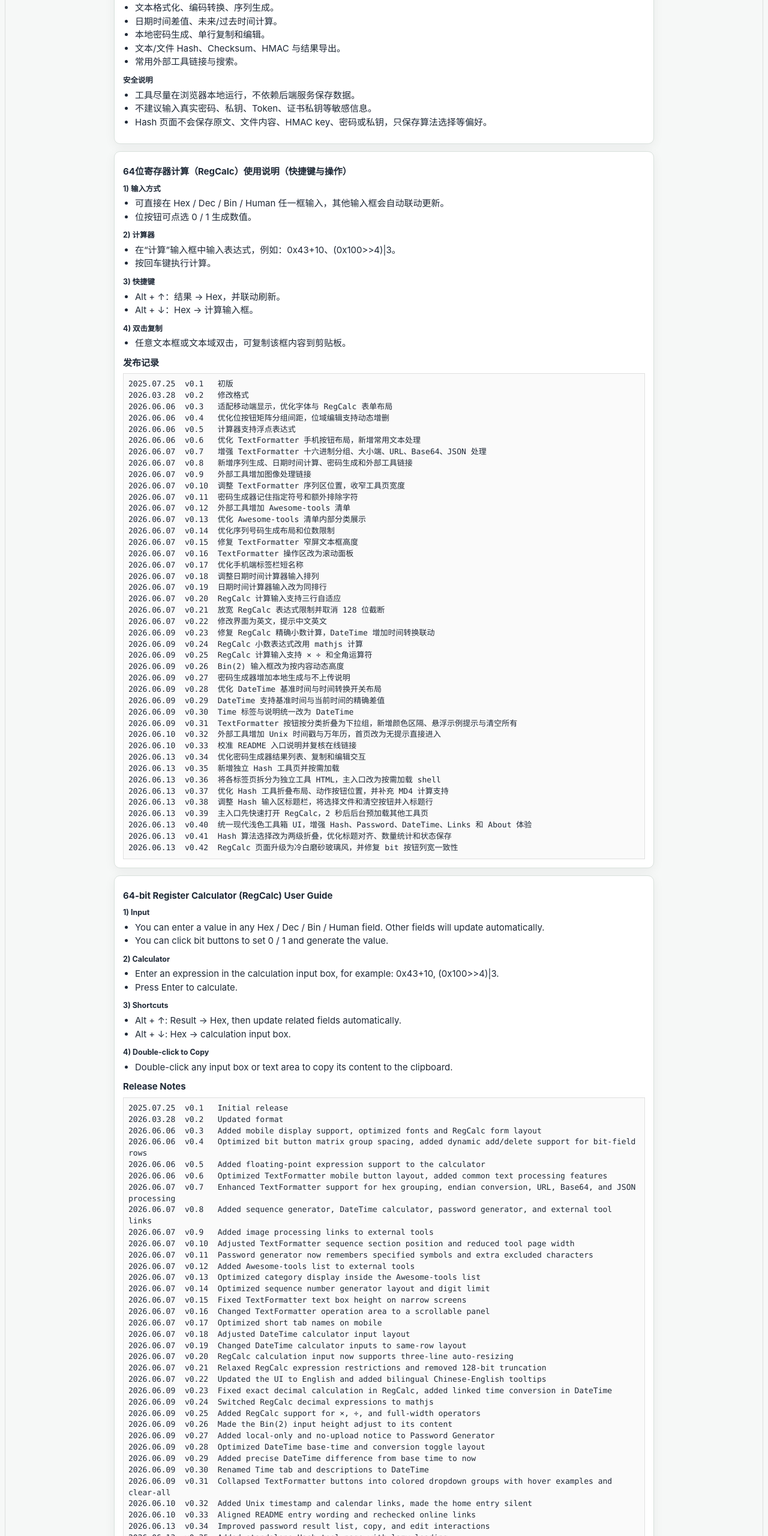
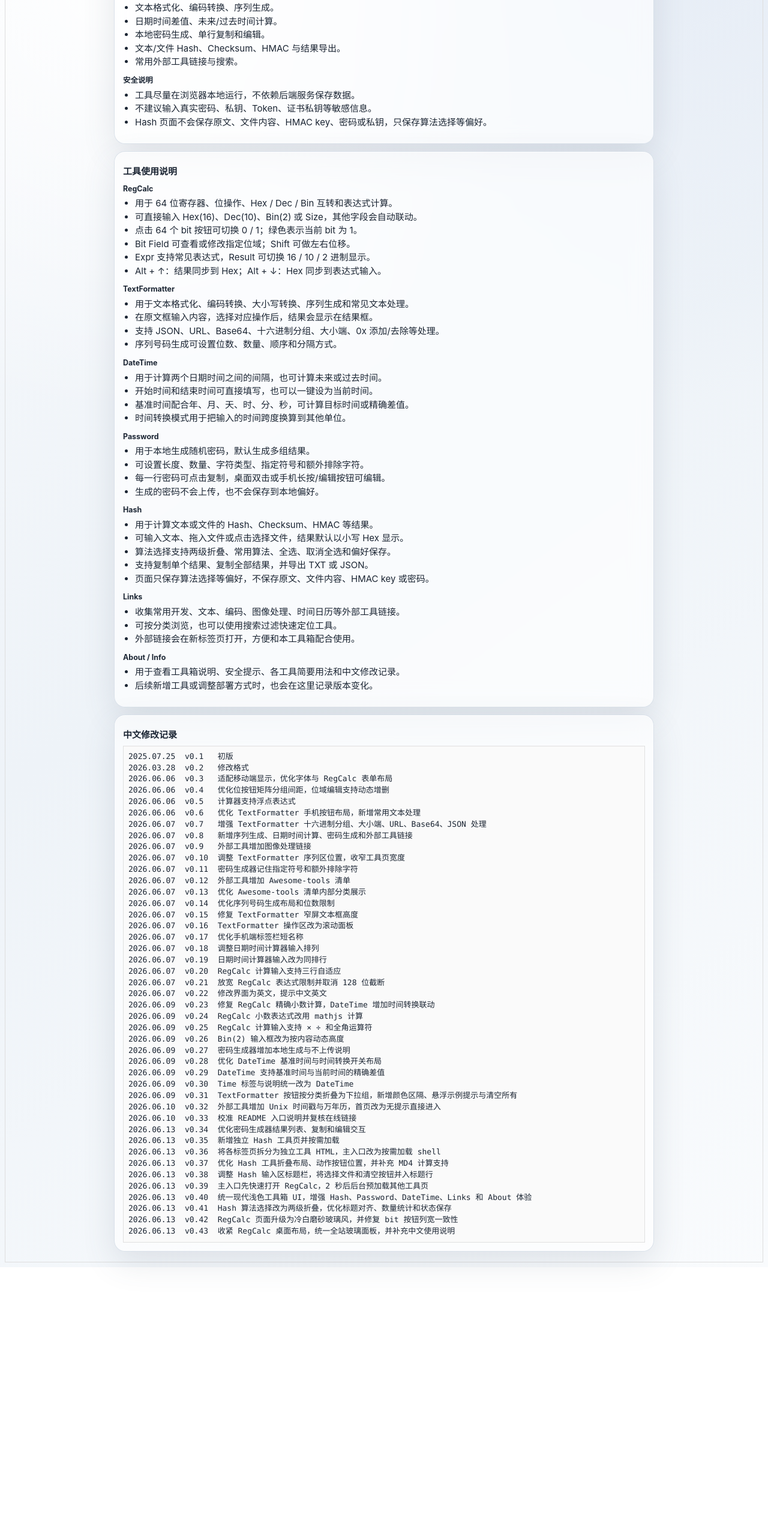
Before and after one commit to yakoye/RegCalcTextTool, a website: page AboutTool.html in a window 1280 px wide. Shown: the part 240-2800 px from the top of the page at 60% size. After the commit the page ends 2352 px from the top, so only its background shows below. Drawn offline with Linux system fonts and the light colour scheme.

Commit message:
Tighten glass toolbox layout

```diff
--- a/AboutTool.html
+++ b/AboutTool.html
@@ -955,7 +955,7 @@ body { margin: 0; padding: 8px; background: #f8f8f8; }
 
             <div class="tool-section">
                 <h4>RegCalcTextTool 工具箱</h4>
-                <p>一个轻量、静态、偏本地运行的开发与文本处理工具箱。当前版本：v0.42。</p>
+                <p>一个轻量、静态、偏本地运行的开发与文本处理工具箱。当前版本：v0.43。</p>
                 <div class="tool-note">包含 RegCalc、TextFormatter、DateTime、Password、Hash、Links 等工具；主入口按需加载各工具页，并在后台预加载以提升切换速度。</div>
                 <h5>功能列表</h5>
                 <ul>
@@ -975,32 +975,66 @@ body { margin: 0; padding: 8px; background: #f8f8f8; }
             </div>
 
             <div class="tool-section">
-                <h4>64位寄存器计算（RegCalc）使用说明（快捷键与操作）</h4>
-
-                <h5>1) 输入方式</h5>
+                <h4>工具使用说明</h4>
+                <h5>RegCalc</h5>
                 <ul>
-                    <li>可直接在 Hex / Dec / Bin / Human 任一框输入，其他输入框会自动联动更新。</li>
-                    <li>位按钮可点选 0 / 1 生成数值。</li>
+                    <li>用于 64 位寄存器、位操作、Hex / Dec / Bin 互转和表达式计算。</li>
+                    <li>可直接输入 Hex(16)、Dec(10)、Bin(2) 或 Size，其他字段会自动联动。</li>
+                    <li>点击 64 个 bit 按钮可切换 0 / 1；绿色表示当前 bit 为 1。</li>
+                    <li>Bit Field 可查看或修改指定位域；Shift 可做左右位移。</li>
+                    <li>Expr 支持常见表达式，Result 可切换 16 / 10 / 2 进制显示。</li>
+                    <li>Alt + ↑：结果同步到 Hex；Alt + ↓：Hex 同步到表达式输入。</li>
                 </ul>
 
-                <h5>2) 计算器</h5>
+                <h5>TextFormatter</h5>
                 <ul>
-                    <li>在“计算”输入框中输入表达式，例如：0x43+10、(0x100>>4)|3。</li>
-                    <li>按回车键执行计算。</li>
+                    <li>用于文本格式化、编码转换、大小写转换、序列生成和常见文本处理。</li>
+                    <li>在原文框输入内容，选择对应操作后，结果会显示在结果框。</li>
+                    <li>支持 JSON、URL、Base64、十六进制分组、大小端、0x 添加/去除等处理。</li>
+                    <li>序列号码生成可设置位数、数量、顺序和分隔方式。</li>
                 </ul>
 
-                <h5>3) 快捷键</h5>
+                <h5>DateTime</h5>
                 <ul>
-                    <li>Alt + ↑：结果 → Hex，并联动刷新。</li>
-                    <li>Alt + ↓：Hex → 计算输入框。</li>
+                    <li>用于计算两个日期时间之间的间隔，也可计算未来或过去时间。</li>
+                    <li>开始时间和结束时间可直接填写，也可以一键设为当前时间。</li>
+                    <li>基准时间配合年、月、天、时、分、秒，可计算目标时间或精确差值。</li>
+                    <li>时间转换模式用于把输入的时间跨度换算到其他单位。</li>
                 </ul>
 
-                <h5>4) 双击复制</h5>
+                <h5>Password</h5>
                 <ul>
-                    <li>任意文本框或文本域双击，可复制该框内容到剪贴板。</li>
+                    <li>用于本地生成随机密码，默认生成多组结果。</li>
+                    <li>可设置长度、数量、字符类型、指定符号和额外排除字符。</li>
+                    <li>每一行密码可点击复制，桌面双击或手机长按/编辑按钮可编辑。</li>
+                    <li>生成的密码不会上传，也不会保存到本地偏好。</li>
                 </ul>
 
-                <h4>发布记录</h4>
+                <h5>Hash</h5>
+                <ul>
+                    <li>用于计算文本或文件的 Hash、Checksum、HMAC 等结果。</li>
+                    <li>可输入文本、拖入文件或点击选择文件，结果默认以小写 Hex 显示。</li>
+                    <li>算法选择支持两级折叠、常用算法、全选、取消全选和偏好保存。</li>
+                    <li>支持复制单个结果、复制全部结果，并导出 TXT 或 JSON。</li>
+                    <li>页面只保存算法选择等偏好，不保存原文、文件内容、HMAC key 或密码。</li>
+                </ul>
+
+                <h5>Links</h5>
+                <ul>
+                    <li>收集常用开发、文本、编码、图像处理、时间日历等外部工具链接。</li>
+                    <li>可按分类浏览，也可以使用搜索过滤快速定位工具。</li>
+                    <li>外部链接会在新标签页打开，方便和本工具箱配合使用。</li>
+                </ul>
+
+                <h5>About / Info</h5>
+                <ul>
+                    <li>用于查看工具箱说明、安全提示、各工具简要用法和中文修改记录。</li>
+                    <li>后续新增工具或调整部署方式时，也会在这里记录版本变化。</li>
+                </ul>
+            </div>
+
+            <div class="tool-section">
+                <h4>中文修改记录</h4>
                 <pre class="about-release-note">2025.07.25  v0.1   初版
 2026.03.28  v0.2   修改格式
 2026.06.06  v0.3   适配移动端显示，优化字体与 RegCalc 表单布局
@@ -1042,79 +1076,8 @@ body { margin: 0; padding: 8px; background: #f8f8f8; }
 2026.06.13  v0.39  主入口先快速打开 RegCalc，2 秒后后台预加载其他工具页
 2026.06.13  v0.40  统一现代浅色工具箱 UI，增强 Hash、Password、DateTime、Links 和 About 体验
 2026.06.13  v0.41  Hash 算法选择改为两级折叠，优化标题对齐、数量统计和状态保存
-2026.06.13  v0.42  RegCalc 页面升级为冷白磨砂玻璃风，并修复 bit 按钮列宽一致性</pre>
-
-            </div>
-
-            <div class="tool-section">
-                <h4>64-bit Register Calculator (RegCalc) User Guide</h4>
-
-                <h5>1) Input</h5>
-                <ul>
-                    <li>You can enter a value in any Hex / Dec / Bin / Human field. Other fields will update automatically.</li>
-                    <li>You can click bit buttons to set 0 / 1 and generate the value.</li>
-                </ul>
-
-                <h5>2) Calculator</h5>
-                <ul>
-                    <li>Enter an expression in the calculation input box, for example: 0x43+10, (0x100>>4)|3.</li>
-                    <li>Press Enter to calculate.</li>
-                </ul>
-
-                <h5>3) Shortcuts</h5>
-                <ul>
-                    <li>Alt + ↑: Result → Hex, then update related fields automatically.</li>
-                    <li>Alt + ↓: Hex → calculation input box.</li>
-                </ul>
-
-                <h5>4) Double-click to Copy</h5>
-                <ul>
-                    <li>Double-click any input box or text area to copy its content to the clipboard.</li>
-                </ul>
-
-                <h4>Release Notes</h4>
-                <pre class="about-release-note">2025.07.25  v0.1   Initial release
-2026.03.28  v0.2   Updated format
-2026.06.06  v0.3   Added mobile display support, optimized fonts and RegCalc form layout
-2026.06.06  v0.4   Optimized bit button matrix group spacing, added dynamic add/delete support for bit-field rows
-2026.06.06  v0.5   Added floating-point expression support to the calculator
-2026.06.06  v0.6   Optimized TextFormatter mobile button layout, added common text processing features
-2026.06.07  v0.7   Enhanced TextFormatter support for hex grouping, endian conversion, URL, Base64, and JSON processing
-2026.06.07  v0.8   Added sequence generator, DateTime calculator, password generator, and external tool links
-2026.06.07  v0.9   Added image processing links to external tools
-2026.06.07  v0.10  Adjusted TextFormatter sequence section position and reduced tool page width
-2026.06.07  v0.11  Password generator now remembers specified symbols and extra excluded characters
-2026.06.07  v0.12  Added Awesome-tools list to external tools
-2026.06.07  v0.13  Optimized category display inside the Awesome-tools list
-2026.06.07  v0.14  Optimized sequence number generator layout and digit limit
-2026.06.07  v0.15  Fixed TextFormatter text box height on narrow screens
-2026.06.07  v0.16  Changed TextFormatter operation area to a scrollable panel
-2026.06.07  v0.17  Optimized short tab names on mobile
-2026.06.07  v0.18  Adjusted DateTime calculator input layout
-2026.06.07  v0.19  Changed DateTime calculator inputs to same-row layout
-2026.06.07  v0.20  RegCalc calculation input now supports three-line auto-resizing
-2026.06.07  v0.21  Relaxed RegCalc expression restrictions and removed 128-bit truncation
-2026.06.07  v0.22  Updated the UI to English and added bilingual Chinese-English tooltips
-2026.06.09  v0.23  Fixed exact decimal calculation in RegCalc, added linked time conversion in DateTime
-2026.06.09  v0.24  Switched RegCalc decimal expressions to mathjs
-2026.06.09  v0.25  Added RegCalc support for ×, ÷, and full-width operators
-2026.06.09  v0.26  Made the Bin(2) input height adjust to its content
-2026.06.09  v0.27  Added local-only and no-upload notice to Password Generator
-2026.06.09  v0.28  Optimized DateTime base-time and conversion toggle layout
-2026.06.09  v0.29  Added precise DateTime difference from base time to now
-2026.06.09  v0.30  Renamed Time tab and descriptions to DateTime
-2026.06.09  v0.31  Collapsed TextFormatter buttons into colored dropdown groups with hover examples and clear-all
-2026.06.10  v0.32  Added Unix timestamp and calendar links, made the home entry silent
-2026.06.10  v0.33  Aligned README entry wording and rechecked online links
-2026.06.13  v0.34  Improved password result list, copy, and edit interactions
-2026.06.13  v0.35  Added standalone Hash tool page with lazy loading
-2026.06.13  v0.36  Split tab tools into standalone HTML pages and changed the main entry to a lazy-loading shell
-2026.06.13  v0.37  Refined Hash tool folding layout, moved action buttons, and added MD4 calculation support
-2026.06.13  v0.38  Moved Hash file and clear actions into the input section header
-2026.06.13  v0.39  Open RegCalc first, then preload inactive tool pages after 2 seconds
-2026.06.13  v0.40  Unified the modern light toolbox UI and improved Hash, Password, DateTime, Links, and About
-2026.06.13  v0.41  Changed Hash algorithm selection to a two-level accordion with aligned headers, counts, and saved state
-2026.06.13  v0.42  Restyled RegCalc as a cool-white glass calculator and fixed consistent bit-button column widths</pre>
+2026.06.13  v0.42  RegCalc 页面升级为冷白磨砂玻璃风，并修复 bit 按钮列宽一致性
+2026.06.13  v0.43  收紧 RegCalc 桌面布局，统一全站玻璃面板，并补充中文使用说明</pre>
             </div>
         </div>
     </div>
--- a/shared-ui.css
+++ b/shared-ui.css
@@ -1,17 +1,18 @@
 :root {
-  --bg: #f6f8f7;
-  --card-bg: #ffffff;
-  --text-main: #1f2937;
-  --text-muted: #6b7280;
-  --border: #d9e1dc;
+  --bg: #eef3f8;
+  --card-bg: rgba(255, 255, 255, 0.66);
+  --glass-bg: linear-gradient(145deg, rgba(255, 255, 255, 0.82), rgba(248, 251, 255, 0.56));
+  --text-main: #1b2533;
+  --text-muted: #64748b;
+  --border: rgba(203, 213, 225, 0.68);
   --primary: #2f8f57;
   --primary-hover: #27794a;
   --primary-soft: #e8f5ed;
   --focus-ring: rgba(47, 143, 87, 0.18);
-  --radius-sm: 6px;
-  --radius-md: 10px;
-  --radius-lg: 14px;
-  --shadow-soft: 0 4px 18px rgba(15, 23, 42, 0.06);
+  --radius-sm: 10px;
+  --radius-md: 18px;
+  --radius-lg: 28px;
+  --shadow-soft: 0 18px 54px rgba(71, 85, 105, 0.14), inset 0 1px 0 rgba(255, 255, 255, 0.82);
   --mono: "Cascadia Mono", "Consolas", "SFMono-Regular", "Menlo", monospace;
 }
 
@@ -20,24 +21,44 @@
 }
 
 body {
-  background: var(--bg) !important;
+  background:
+    radial-gradient(circle at 16% 8%, rgba(255, 255, 255, 0.92), transparent 31%),
+    radial-gradient(circle at 84% 0%, rgba(224, 232, 244, 0.74), transparent 35%),
+    linear-gradient(145deg, #f7f9fc 0%, #eef3f8 48%, #f9fbfd 100%) !important;
   color: var(--text-main) !important;
   font-family: Inter, "Segoe UI", Arial, "Microsoft YaHei", sans-serif !important;
 }
 
-.tab-bar {
-  background: rgba(255, 255, 255, 0.92) !important;
-  border-bottom: 1px solid var(--border) !important;
-  box-shadow: var(--shadow-soft);
+body.toolbox-shell {
+  min-height: 100vh;
+  padding: 18px 12px 22px;
+}
+
+.toolbox-shell .tab-bar {
+  display: flex !important;
+  width: max-content !important;
+  max-width: calc(100vw - 24px);
+  margin: 0 auto 22px !important;
+  padding: 7px !important;
+  align-items: center !important;
+  gap: 3px !important;
+  overflow-x: auto;
+  background: rgba(255, 255, 255, 0.7) !important;
+  border: 1px solid rgba(203, 213, 225, 0.72) !important;
+  border-radius: 999px !important;
+  box-shadow: 0 18px 44px rgba(71, 85, 105, 0.16), inset 0 1px 0 rgba(255, 255, 255, 0.9);
+  backdrop-filter: blur(18px) saturate(1.2);
+  -webkit-backdrop-filter: blur(18px) saturate(1.2);
 }
 
 .tab {
   border: 0 !important;
-  border-bottom: 3px solid transparent !important;
+  border-bottom: 0 !important;
   background: transparent !important;
-  color: #374151 !important;
-  border-radius: var(--radius-sm) var(--radius-sm) 0 0 !important;
-  transition: color 0.16s ease, background-color 0.16s ease, border-color 0.16s ease;
+  color: #334155 !important;
+  border-radius: 999px !important;
+  transition: color 0.16s ease, background-color 0.16s ease, box-shadow 0.16s ease;
+  position: relative;
 }
 
 .tab:hover {
@@ -47,13 +68,42 @@ body {
 
 .tab.active {
   background: var(--primary-soft) !important;
-  border-bottom-color: var(--primary) !important;
   color: var(--primary) !important;
   font-weight: 700 !important;
+  box-shadow: 0 6px 18px rgba(47, 143, 87, 0.14);
+}
+
+.tab.active::before {
+  content: "";
+  position: absolute;
+  left: 50%;
+  bottom: 4px;
+  width: 18px;
+  height: 2px;
+  border-radius: 999px;
+  background: var(--primary);
+  transform: translateX(-50%);
 }
 
 .tab-content {
   background: transparent !important;
+}
+
+.toolbox-shell .tab-content.active {
+  max-width: 1120px;
+  margin: 0 auto !important;
+  padding: 12px !important;
+  border: 1px solid rgba(203, 213, 225, 0.66) !important;
+  border-radius: var(--radius-lg) !important;
+  background: var(--glass-bg) !important;
+  box-shadow: var(--shadow-soft);
+  backdrop-filter: blur(22px) saturate(1.2);
+  -webkit-backdrop-filter: blur(22px) saturate(1.2);
+}
+
+.toolbox-shell .tool-frame {
+  background: transparent !important;
+  border-radius: 20px;
 }
 
 .tool-panel {
@@ -73,6 +123,8 @@ details.tool-section,
   border: 1px solid var(--border) !important;
   border-radius: var(--radius-md) !important;
   box-shadow: var(--shadow-soft);
+  backdrop-filter: blur(18px) saturate(1.18);
+  -webkit-backdrop-filter: blur(18px) saturate(1.18);
 }
 
 .tool-section {
@@ -107,7 +159,7 @@ select {
 input,
 textarea,
 select {
-  background: #fff !important;
+  background: rgba(255, 255, 255, 0.68) !important;
 }
 
 textarea,
```
Also changed, not shown: RegCalc64Tool.html (+42 -39 lines), RegCalcTextTool.html (+1 -1 lines), README.md.
